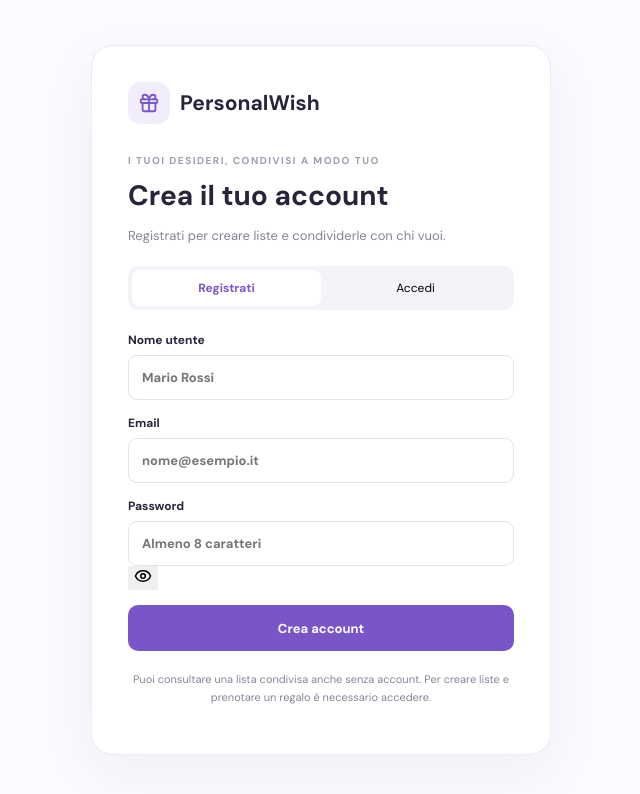
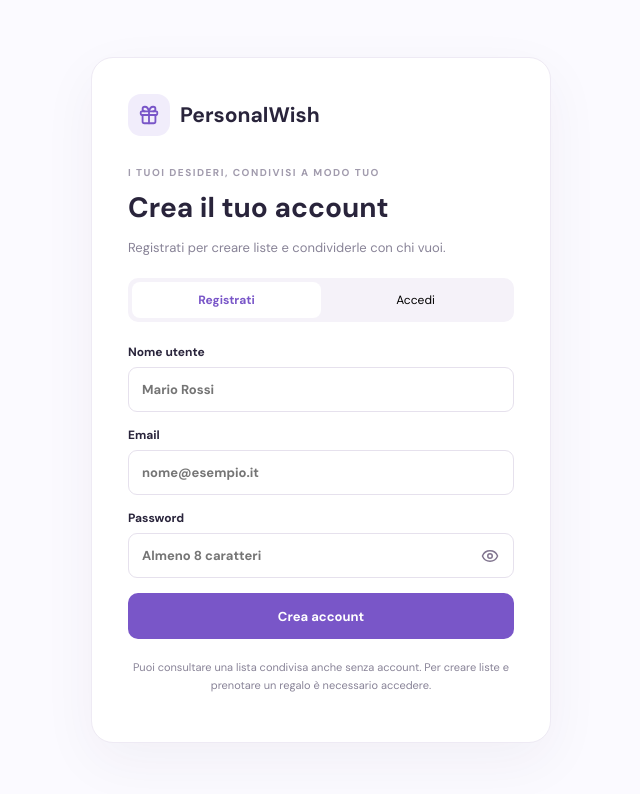
Before and after one commit to enricoserra1983/Personalwish., a Next.js app: page /login in a window 1280 px wide. Shown: the top 794 px of the page, without its empty margins (319-959 px from the left). Built offline with nearby package versions, Linux system fonts and the light colour scheme.

Commit message:
Style product help and password visibility controls

```diff
--- a/app/globals.css
+++ b/app/globals.css
@@ -1061,3 +1061,12 @@
 .listSettingsMenuItem.danger svg{color:#b64d59}
 .listSettingsMenuItem:disabled{opacity:.55;cursor:wait}
 @media(max-width:520px){.listSettingsMenu{top:60px;right:12px;width:220px}.listHero{overflow:visible}}
+
+
+/* Aiuto recupero link prodotto e visibilità password */
+.productLinkHelpButton{display:inline-flex;align-items:center;justify-content:center;padding:2px;border:0;background:transparent;color:var(--purple);cursor:pointer}
+.productLinkHelpText{margin:0;padding:8px 10px;border-radius:9px;background:var(--lav);color:var(--ink);font-size:11px;line-height:1.45}
+.passwordInputWrap{position:relative;width:100%}
+.passwordInputWrap input{padding-right:46px!important}
+.passwordVisibilityButton{position:absolute;right:7px;top:50%;transform:translateY(-50%);display:flex;align-items:center;justify-content:center;width:34px;height:34px;border:0;border-radius:7px;background:transparent;color:#81758f;cursor:pointer}
+.passwordVisibilityButton:focus-visible,.productLinkHelpButton:focus-visible{outline:2px solid var(--purple);outline-offset:2px}
```
